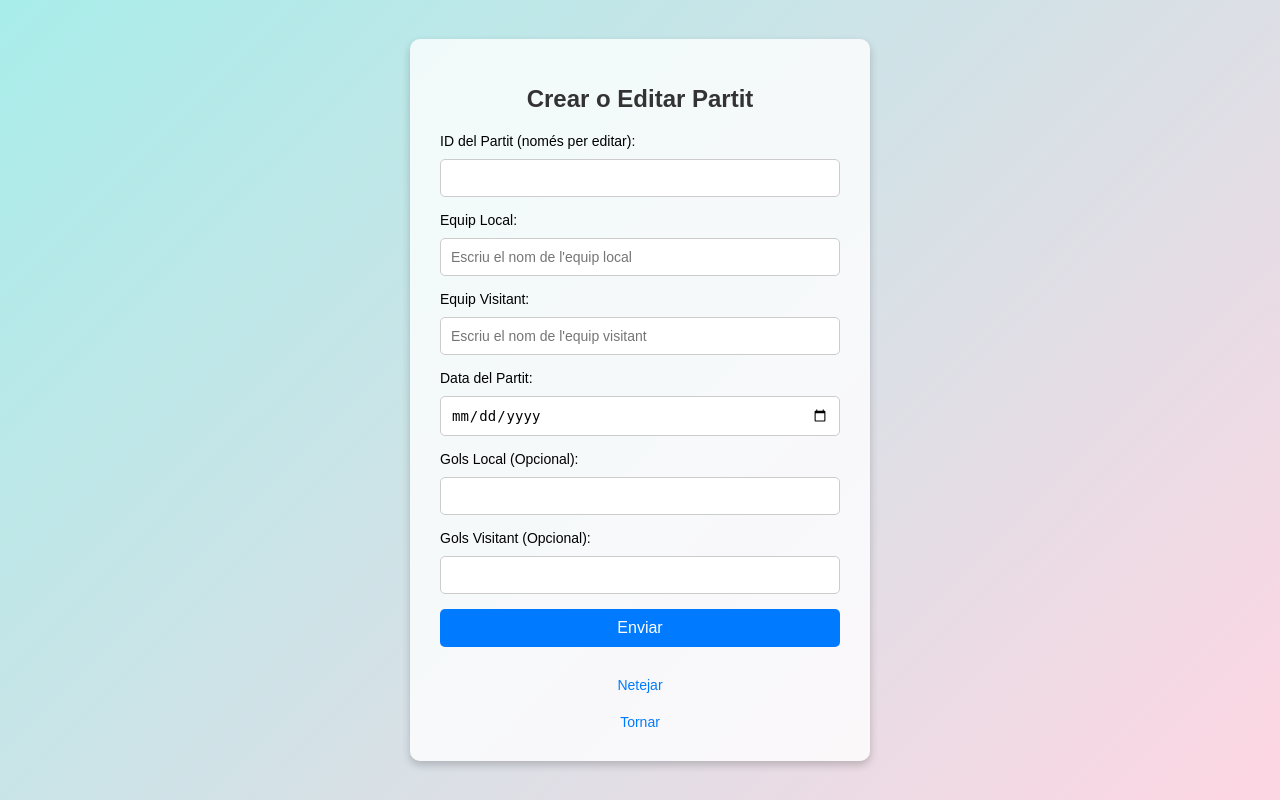
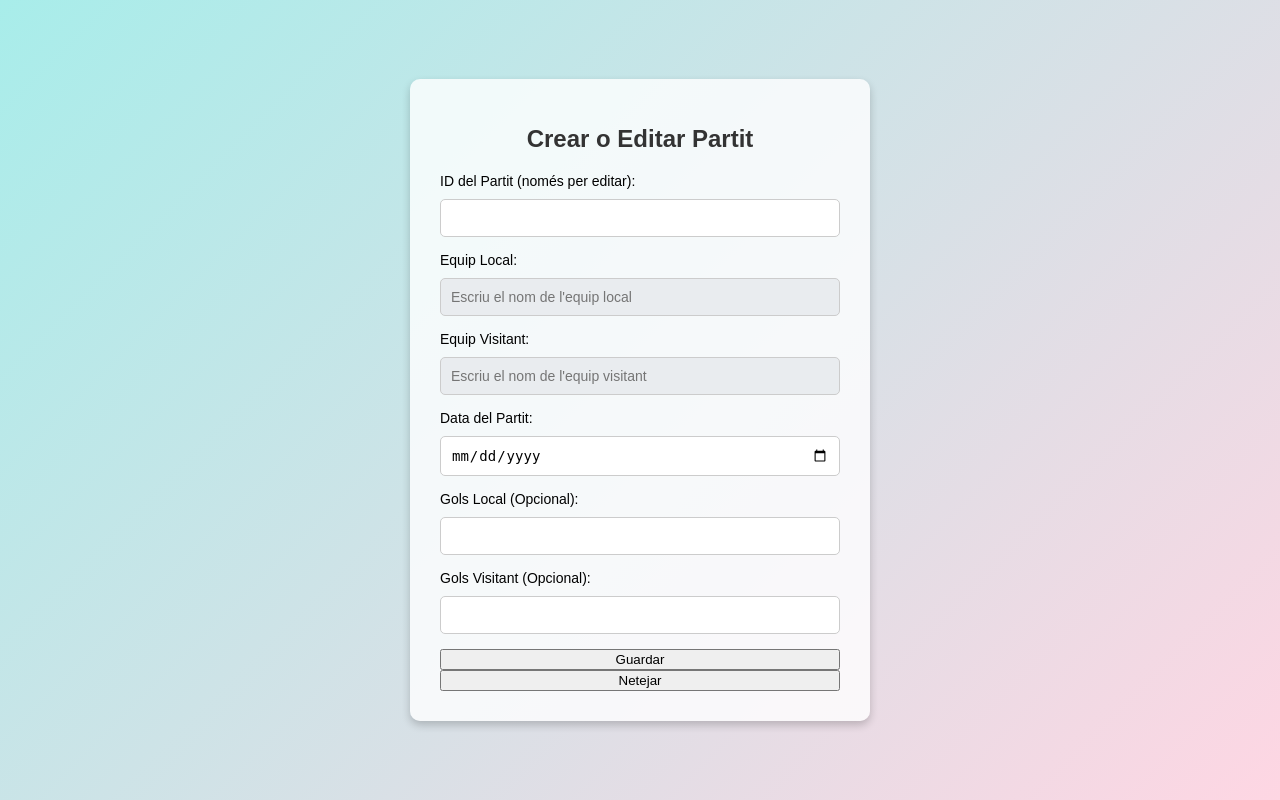
Before and after one commit to Alexismbp/Alexis_Boisset_Pt04, a PHP site: page /vista/crear_partit.php in a window 1280 px wide. Run offline with PHP 8.4, Linux system fonts and the light colour scheme.

Commit message:
Crear_partit no compila, intentando sacar en edicion equipos por nombre y no por ID

```diff
--- a/vista/crear_partit.php
+++ b/vista/crear_partit.php
@@ -10,6 +10,18 @@ if (isset($_GET['netejar'])) {
 
 // Comprova si s'està editant i estableix l'atribut readonly
 $edit = (isset($_SESSION['editant'])) ? "readonly" : ""; // Si l'usuari està editant, estableix l'atribut readonly per evitar canvis.
+
+// Funció per obtenir el nom de l'equip a partir de la seva ID
+function getTeamName($conn, $id) {
+    $stmt = $conn->prepare("SELECT nom FROM equips WHERE id = :id");
+    $stmt->bindParam(':id', $id);
+    $stmt->execute();
+    return $stmt->fetchColumn();
+}
+
+// Obtenim els noms dels equips per a mostrar-los
+$equip_local_name = isset($_SESSION['equip_local']) ? getTeamName($conn, $_SESSION['equip_local']) : '';
+$equip_visitant_name = isset($_SESSION['equip_visitant']) ? getTeamName($conn, $_SESSION['equip_visitant']) : '';
 ?>
 
 <!DOCTYPE html>
@@ -25,7 +37,7 @@ $edit = (isset($_SESSION['editant'])) ? "readonly" : ""; // Si l'usuari està ed
 <body>
     <div class="container">
         <h1>Crear o Editar Partit</h1> <!-- Títol de la pàgina. -->
-        <form action="../controlador/save_partido.php" method="POST"> <!-- Formulari per crear o editar un partit. -->
+        <form action="../controlador/save_partit.php" method="POST"> <!-- Formulari per crear o editar un partit. -->
             <!-- Missatges d'èxit o error -->
             <?php
             // Mostra missatges d'èxit o error si existeixen.
@@ -50,27 +62,24 @@ $edit = (isset($_SESSION['editant'])) ? "readonly" : ""; // Si l'usuari està ed
             <label for="id">ID del Partit (només per editar):</label>
             <input type="text" id="id" name="id" class="input-field" placeholder="<?php echo isset($_SESSION['id']) ? $_SESSION['id'] : ''; ?>" <?php echo $edit ?>> <!-- Input per l'ID del partit, només editable si no s'està editant. -->
 
-            <label for="equipo_local">Equip Local:</label>
-            <input type="text" id="equipo_local" name="equipo_local" class="input-field" value="<?php echo isset($_SESSION['equipo_local']) ? $_SESSION['equipo_local'] : ''; ?>" placeholder="Escriu el nom de l'equip local"> <!-- Input per l'equip local. -->
+            <label for="equip_local">Equip Local:</label>
+            <input type="text" id="equip_local" name="equip_local" class="input-field" value="<?php echo $equip_local_name; ?>" placeholder="Escriu el nom de l'equip local" readonly> <!-- Input per l'equip local, només lectura. -->
 
-            <label for="equipo_visitante">Equip Visitant:</label>
-            <input type="text" id="equipo_visitante" name="equipo_visitante" class="input-field" value="<?php echo isset($_SESSION['equipo_visitante']) ? $_SESSION['equipo_visitante'] : ''; ?>" placeholder="Escriu el nom de l'equip visitant"> <!-- Input per l'equip visitant. -->
+            <label for="equip_visitant">Equip Visitant:</label>
+            <input type="text" id="equip_visitant" name="equip_visitant" class="input-field" value="<?php echo $equip_visitant_name; ?>" placeholder="Escriu el nom de l'equip visitant" readonly> <!-- Input per l'equip visitant, només lectura. -->
 
-            <label for="fecha">Data del Partit:</label>
-            <input type="date" id="fecha" name="fecha" class="input-field" value="<?php echo isset($_SESSION['fecha']) ? $_SESSION['fecha'] : ''; ?>"> <!-- Input per la data del partit. -->
+            <label for="data">Data del Partit:</label>
+            <input type="date" id="data" name="data" class="input-field" value="<?php echo isset($_SESSION['data']) ? $_SESSION['data'] : ''; ?>"> <!-- Input per la data del partit. -->
 
-            <label for="goles_local">Gols Local (Opcional):</label>
-            <input type="number" id="goles_local" name="goles_local" class="input-field" value="<?php echo isset($_SESSION['goles_local']) ? $_SESSION['goles_local'] : ''; ?>"> <!-- Input per gols locals, opcional. -->
+            <label for="gols_local">Gols Local (Opcional):</label>
+            <input type="number" id="gols_local" name="gols_local" class="input-field" value="<?php echo isset($_SESSION['gols_local']) ? $_SESSION['gols_local'] : ''; ?>"> <!-- Input per gols locals, opcional. -->
 
-            <label for="goles_visitante">Gols Visitant (Opcional):</label>
-            <input type="number" id="goles_visitante" name="goles_visitante" class="input-field" value="<?php echo isset($_SESSION['goles_visitante']) ? $_SESSION['goles_visitante'] : ''; ?>"> <!-- Input per gols visitants, opcional. -->
+            <label for="gols_visitant">Gols Visitant (Opcional):</label>
+            <input type="number" id="gols_visitant" name="gols_visitant" class="input-field" value="<?php echo isset($_SESSION['gols_visitant']) ? $_SESSION['gols_visitant'] : ''; ?>"> <!-- Input per gols visitants, opcional. -->
 
-            <input type="submit" value="Enviar" class="btn-submit"> <!-- Botó per enviar el formulari. -->
+            <button type="submit" class="button">Guardar</button> <!-- Botó per guardar els canvis. -->
+            <button type="submit" name="netejar" class="button">Netejar</button> <!-- Botó per netejar els camps del formulari. -->
         </form>
-
-        <a href="crear_partido.php?netejar=true" class="btn-back">Netejar</a> <!-- Enllaç per netejar el formulari. -->
-        <br>
-        <a href="../index.php" class="btn-back">Tornar</a> <!-- Enllaç per tornar a la pàgina principal. -->
     </div>
 </body>
 
```
Also changed, not shown: controlador/save_partit.php (renamed from controlador/save_edit.php, +4 -18 lines), model/porra.php (+26 -59 lines).
